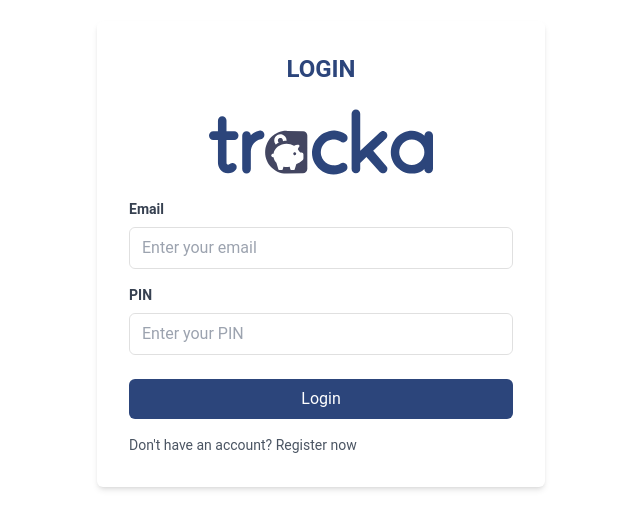
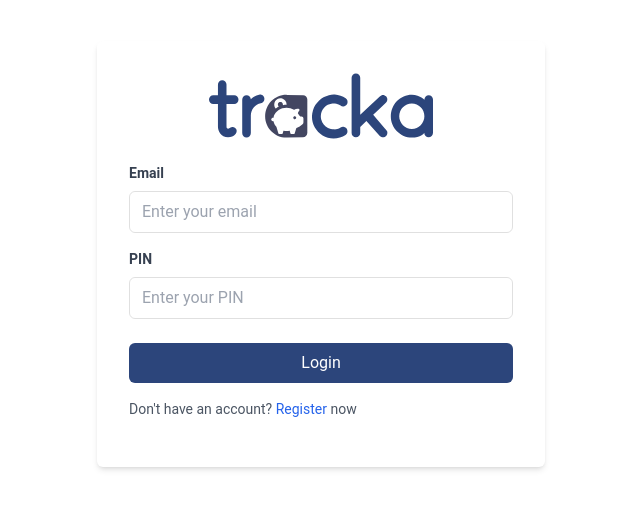
Before and after one commit to jeremiah-olisa/tracka-web, a Vue app: page /auth/login in a window 1280 px wide. Shown: the part 146-674 px from the top of the page, without its empty margins (319-959 px from the left). Built offline with nearby package versions, Linux system fonts and the light colour scheme.

Commit message:
AuthLayout

```diff
--- a/src/App.vue
+++ b/src/App.vue
@@ -3,7 +3,9 @@
     <router-link to="/">Home</router-link> |
     <router-link to="/splash">Splash</router-link>
   </div> -->
-  <router-view />
+  <component :is="$route?.meta?.layout || 'div'">
+    <router-view />
+  </component>
 </template>
 
 <script lang="ts">
--- a/src/_utils/routes.ts
+++ b/src/_utils/routes.ts
@@ -1,11 +1,14 @@
 import { createRouter, createWebHistory } from 'vue-router';
+import AuthLayoutVue from '../layout/AuthLayout.vue';
 
-export type PageComponent = typeof import("./../pages/SplashPage.vue");
 
 export interface IRoutes {
     path: string;
     name: string;
-    component: () => Promise<PageComponent>;
+    component: () => any;
+    meta?: {
+        layout: any;
+    }
 }
 
 // Vue.use(VueRouter);
@@ -20,7 +23,7 @@ export enum RouteNames {
     NotFound = 'Not Found',
 }
 
-const routes = [
+const routes: IRoutes[] = [
     {
         path: '/',
         name: RouteNames.Home,
@@ -30,11 +33,17 @@ const routes = [
         path: '/auth/login',
         name: RouteNames.Login,
         component: () => import('./../pages/LoginPage.vue'),
+        meta: {
+            layout: AuthLayoutVue,
+        }
     },
     {
-        path: '/auth/registration',
+        path: '/auth/register',
         name: RouteNames.Registration,
         component: () => import('./../pages/RegistrationPage.vue'),
+        meta: {
+            layout: AuthLayoutVue,
+        }
     },
     {
         path: '/setting',
--- /dev/null
+++ b/src/layout/AuthLayout.vue
@@ -0,0 +1,27 @@
+<template>
+  <div class="flex flex-col items-center justify-center h-screen">
+    <div class="bg-white p-8 shadow-md rounded-md w-full max-w-md">
+      <!-- Logo -->
+      <div class="flex justify-center mb-6">
+        <img
+          src="/images/word-mark-logo-dark.svg"
+          alt="Your Logo"
+          class="w-7/12"
+        />
+      </div>
+
+      <!-- Form Content -->
+      <slot></slot>
+
+      <!-- Meta Information -->
+      <div class="mt-4 text-sm text-gray-600">
+        <!-- Add any additional information or links here -->
+        <slot name="meta"></slot>
+      </div>
+    </div>
+  </div>
+</template>
+
+<style scoped>
+/* Add any component-specific styles here */
+</style>
--- a/src/pages/LoginPage.vue
+++ b/src/pages/LoginPage.vue
@@ -1,21 +1,5 @@
 <template>
-  <div class="flex flex-col items-center justify-center h-screen">
-    <div class="bg-white p-8 shadow-md rounded-md w-full max-w-md">
-      <!-- Screen Title -->
-      <h2 class="text-2xl font-semibold mb-6 text-center text-tracka-main">
-        LOGIN
-      </h2>
-
-      <!-- Logo -->
-      <div class="flex justify-center mb-6">
-        <img
-          src="/images/word-mark-logo-dark.svg"
-          alt="Your Logo"
-          class="w-7/12"
-        />
-      </div>
-
-      <!-- Login Fields -->
+  <slot>
     <form @submit.prevent="login">
       <div class="mb-4">
         <label for="email" class="block text-gray-700 text-sm font-bold mb-2"
@@ -38,9 +22,12 @@
         <input
           type="password"
           id="pin"
+          inputmode="numeric"
           pattern="[0-9]*"
-            inputmode="numeric"
-            min="1111" max="9999" style="-webkit-text-security: disc;" autofocus
+          min="1111"
+          max="9999"
+          style="-webkit-text-security: disc"
+          autofocus
           v-model="pin"
           class="w-full px-3 py-2 border rounded-md focus:outline-none focus:shadow-outline"
           placeholder="Enter your PIN"
@@ -56,17 +43,21 @@
         Login
       </button>
     </form>
+  </slot>
 
+  <slot name="meta">
     <!-- Meta Information -->
     <div class="mt-4 text-sm text-gray-600">
       <!-- Add any additional information or links here -->
-        Don't have an account? <router-link to="/auth/register">Register</router-link> now
+      Don't have an account?
+      <router-link class="text-blue-600" to="/auth/register">Register</router-link> now
     </div>
-    </div>
-  </div>
+  </slot>
 </template>
 
 <script lang="ts">
+import { RouteNames } from "../_utils/routes";
+
 export default {
   data() {
     return {
@@ -78,7 +69,7 @@ export default {
     login() {
       // Add your login logic here
       console.log("Logging in with:", this.email, this.pin);
-      // You can use this.$router.push() to navigate after successful login
+      this.$router.push({ name: RouteNames.Home });
     },
   },
 };
--- a/src/pages/RegistrationPage.vue
+++ b/src/pages/RegistrationPage.vue
@@ -1,22 +1,7 @@
 <template>
-    <div class="flex flex-col items-center justify-center h-screen">
-      <div class="bg-white p-8 shadow-md rounded-md w-full max-w-md">
-        <!-- Screen Title -->
-        <h2 class="text-2xl font-semibold mb-6 text-center text-tracka-main">
-          Register
-        </h2>
-
-        <!-- Logo -->
-        <div class="flex justify-center mb-6">
-          <img
-            src="/images/word-mark-logo-dark.svg"
-            alt="Your Logo"
-            class="w-7/12"
-          />
-        </div>
-
+ <slot>
   <!-- Login Fields -->
-        <form @submit.prevent="login">
+  <form @submit.prevent="register">
     <div class="mb-4">
       <label for="email" class="block text-gray-700 text-sm font-bold mb-2"
         >Email</label
@@ -40,7 +25,10 @@
         id="pin"
         pattern="[0-9]*"
         inputmode="numeric"
-              min="1111" max="9999" style="-webkit-text-security: disc;" autofocus
+        min="1111"
+        max="9999"
+        style="-webkit-text-security: disc"
+        autofocus
         v-model="pin"
         class="w-full px-3 py-2 border rounded-md focus:outline-none focus:shadow-outline"
         placeholder="Enter your PIN"
@@ -48,7 +36,7 @@
       />
     </div>
 
-          <!-- Login Button -->
+    <!-- Register Button -->
     <button
       type="submit"
       class="bg-tracka-main w-full text-white px-4 py-2 rounded-md hover:bg-blue-900 focus:outline-none focus:shadow-outline"
@@ -56,14 +44,12 @@
       Register
     </button>
   </form>
+ </slot>
 
+  <slot name="meta">
     <!-- Meta Information -->
-        <div class="mt-4 text-sm text-gray-600">
-          <!-- Add any additional information or links here -->
-          Registered Already? <router-link to="/auth/login">Login</router-link> now
-        </div>
-      </div>
-    </div>
+    Registered Already? <router-link class="text-blue-600" to="/auth/login">Login</router-link> now
+  </slot>
 </template>
 
 <script lang="ts">
@@ -75,10 +61,10 @@
     };
   },
   methods: {
-      login() {
-        // Add your login logic here
-        console.log("Logging in with:", this.email, this.pin);
-        // You can use this.$router.push() to navigate after successful login
+    register() {
+      // Add your registration logic here
+      console.log("Registering with:", this.email, this.pin);
+      // You can use this.$router.push() to navigate after successful registration
     },
   },
 };
```
Lines whose indentation alone changed are shown as unchanged.
